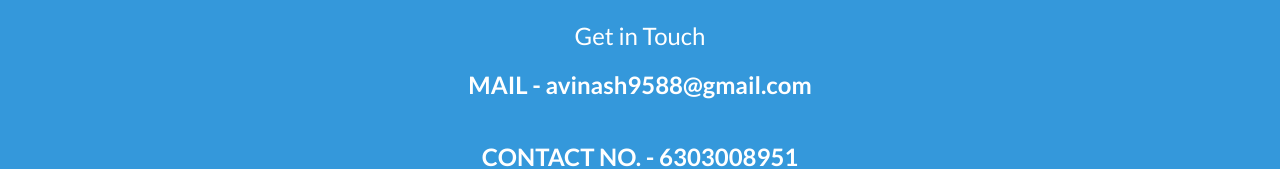
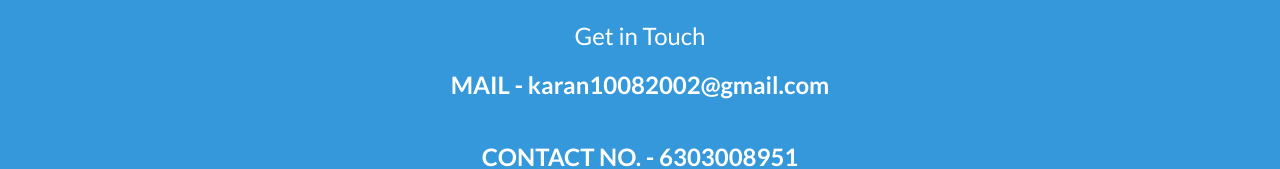
Before and after one commit to PAAPIMERD/avinash_resume, a website: page index.html in a window 1280 px wide. Shown: the part 3680-3849 px from the top of the page. Drawn offline with nearby package versions, Linux system fonts and the light colour scheme.

Commit message:
Update index.html

```diff
--- a/index.html
+++ b/index.html
@@ -214,7 +214,7 @@
     <div id="contact">
         <h2>Get in Touch</h2>
         <div id="contact-form">
-            <h2><b>MAIL - avinash9588@gmail.com</b></h2><br>
+            <h2><b>MAIL - karan10082002@gmail.com</b></h2><br>
             <h2><b>CONTACT NO. - 6303008951</b></h2>
         </div>
         <!-- End #contact-form -->
```
